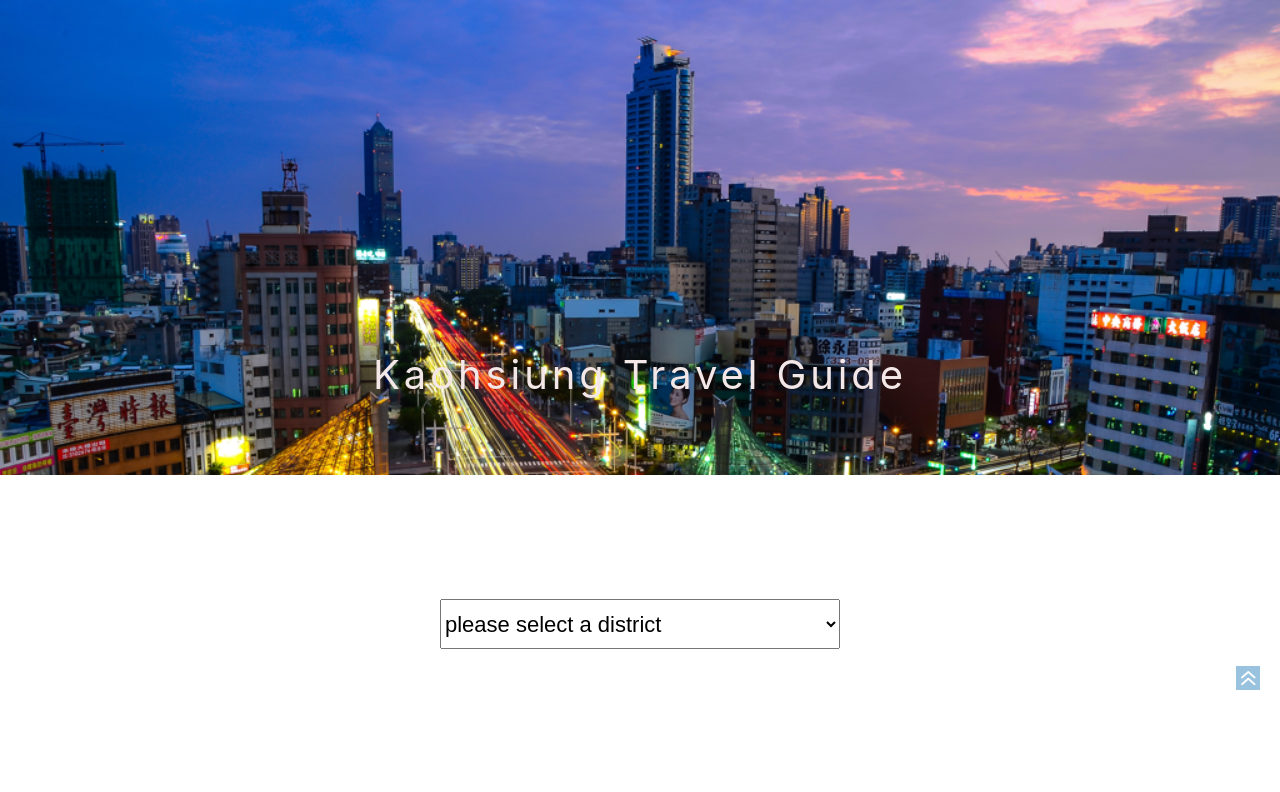
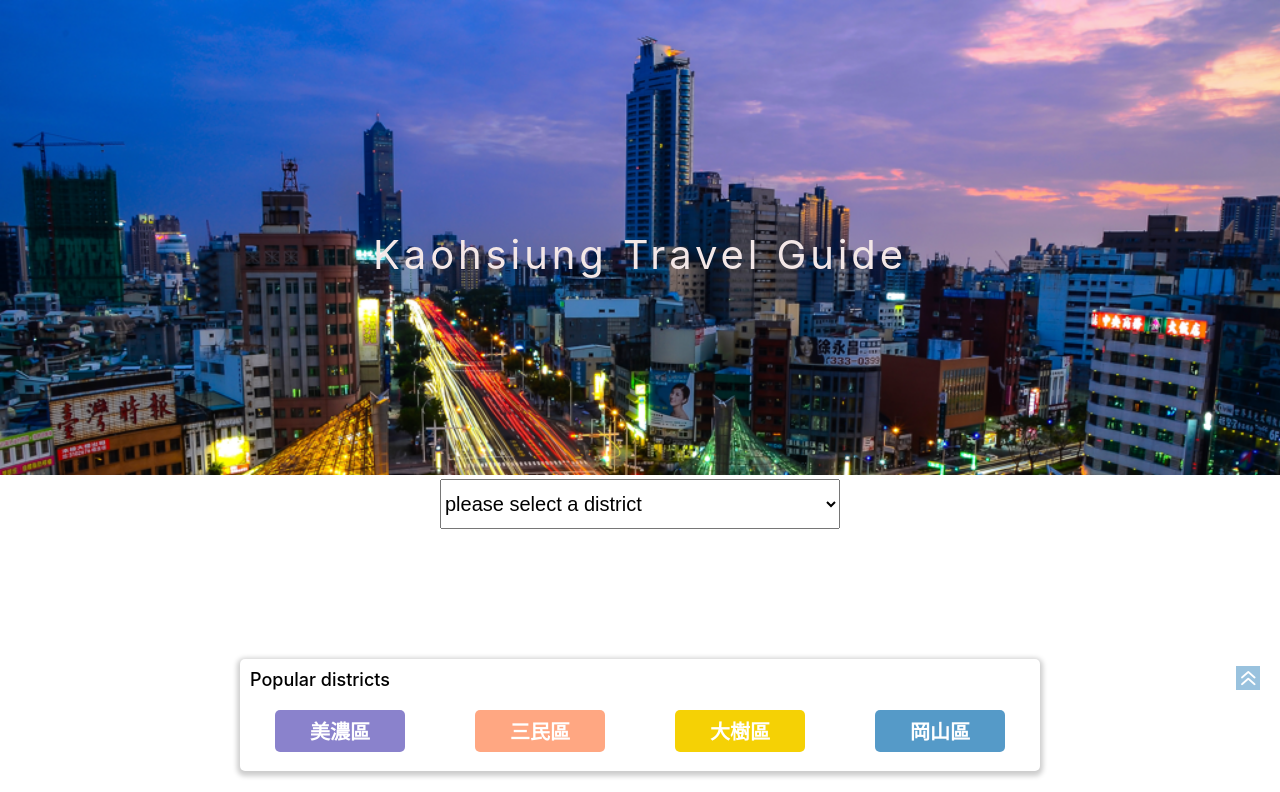
Before and after one commit to wolfzxcv/React-Kaohsiung-Travel-Guide, a React (Create React App) app: page / in a window 1280 px wide. Shown: the top 792 px of the page. Built offline with nearby package versions, Linux system fonts and the light colour scheme.

Commit message:
before writing filter and display list

```diff
--- a/src/App.js
+++ b/src/App.js
@@ -1,7 +1,8 @@
-import React from 'react'
+import React, {useState} from 'react'
 import styled from 'styled-components'
 import PropTypes from 'prop-types'
 import Select from './components/Select'
+import Popular from './components/Popular'
 import List from './components/List'
 
 const header_bg = require('../src/images/header_bg.png')
@@ -13,6 +14,7 @@ const blue = '#559AC8'
 const white = '#F3E7E7'
 
 const App = ({className}) => {
+  const [select, setSelect] = useState('please select a district')
 
   const filterSelectOptions = all.allData.reduce( (eachData, zone) => {
     eachData[zone.Zone] = 0
@@ -20,23 +22,25 @@ const App = ({className}) => {
 
   const getSelectOptions= Object.keys(filterSelectOptions)
 
-  // const showlist = () ={
+  const option1 = () => setSelect('美濃區')
+  const option2 = () => setSelect('三民區')
+  const option3 = () => setSelect('大樹區')
+  const option4 = () => setSelect('岡山區')
 
-  // }
-
+  console.log(all.allData.filter( x=> select.includes(x.Zone)))
 
   return (
     <div className={className}>
       <a name="top"></a>
+
       <header>
       <img src={header_bg} />
       <p>Kaohsiung Travel Guide</p>
       </header>
 
-
      <div className='select'>
-     <select id="dropdown">
-      <option value="0" disabled selected>please select a district</option>
+     <select value={select} onChange={e=> setSelect(e.target.value)} >
+      <option value='please select a district' disabled>please select a district</option>
       {getSelectOptions.map( (option, idx) =>
       <Select
       key={idx}
@@ -46,14 +50,22 @@ const App = ({className}) => {
      </select>
     </div>
 
+    <Popular option1={option1} option2={option2} option3={option3} option4={option4} />
+
     <hr/><img className='icons_down' src={icons_down} />
-      {/* {console.log(all.allData.map(i=> i.Name))} */}
+
+    <div className='show-title'>{select}</div>
+
       <List />
+
+
     <a href='#top'><img className='btn_goTop' src={btn_goTop} /></a>
+
     <footer>
     <p>Kaohsiung Travel</p>
     <p>Data source <a href='https://www.kcg.gov.tw/EN/Default.aspx' target='_blank'>Kaohsiung City Government</a></p>
     </footer>
+
     </div>
   )
 }
@@ -65,7 +77,7 @@ App.propTypes = {
 const StyledApp = styled(App)`
 
  header{
-  margin: 350px 0 200px 0;
+  margin: 230px 0 200px 0;
   font-size: 40px;
   color: ${white};
   letter-spacing: 3.89px;
@@ -83,14 +95,13 @@ const StyledApp = styled(App)`
 }
 
 .select{
-  height: 200px;
+  height: 100px;
   display: flex;
   justify-content: center;
 }
 
 select{
-
-  font-size: 22px;
+  font-size: 20px;
   width: 400px;
   height: 50px;
 }
@@ -112,6 +123,14 @@ hr {
   border: 2px solid ${blue};
   border-radius: 50%;
 }
+
+.show-title{
+  display: flex;
+  justify-content: center;
+  color: #8A82CC;
+  font-size: 36px;
+}
+
 
 .btn_goTop{
 	position: fixed;
--- /dev/null
+++ b/src/components/Popular.js
@@ -0,0 +1,110 @@
+import React from 'react'
+import styled from 'styled-components'
+import PropTypes from 'prop-types'
+
+const Popular = ({className, option1, option2, option3, option4}) => {
+  return (
+    <div className={className}>
+
+    <div className='left'>Popular districts</div>
+
+    <div className='four-options'>
+    <div className='option1' onClick={option1}>美濃區</div>
+    <div className='option2' onClick={option2}>三民區</div>
+    <div className='option3' onClick={option3}>大樹區</div>
+    <div className='option4' onClick={option4}>岡山區</div>
+    </div>
+
+    </div>
+  )
+}
+
+Popular.propTypes = {
+  className: PropTypes.string
+}
+
+const StyledPopular = styled(Popular)`
+  background: #FFFFFF;
+  margin: 80px auto;
+  box-shadow: 0 2px 5px 3px rgba(0,0,0,0.20);
+  border-radius: 5px;
+  width: 800px;
+  height: 112px;
+  display: flex;
+  flex-direction: column;
+
+.left{
+  margin: 10px;
+  font-size: 18px;
+  font-weight: 500;
+  color: #000000;
+  align-self: flex-start;
+  flex: 1;
+}
+
+.four-options{
+  display: flex;
+  font-size: 24px;
+  justify-content: space-around;
+  flex: 2 0 0%;
+}
+
+.option1{
+  width: 130px;
+  height: 42px;
+  font-size: 20px;
+  font-weight: 700;
+  color: #FFFFFF;
+  background: #8A82CC;
+  border-radius: 5px;
+  display: flex;
+  justify-content: center;
+  align-items: center;
+}
+
+.option2{
+  width: 130px;
+  height: 42px;
+  font-size: 20px;
+  font-weight: 700;
+  color: #FFFFFF;
+  background: #FFA782;;
+  border-radius: 5px;
+  display: flex;
+  justify-content: center;
+  align-items: center;
+}
+
+.option3{
+  width: 130px;
+  height: 42px;
+  font-size: 20px;
+  font-weight: 700;
+  color: #FFFFFF;
+  background: #F5D105;
+  border-radius: 5px;
+  display: flex;
+  justify-content: center;
+  align-items: center;
+}
+
+.option4{
+  width: 130px;
+  height: 42px;
+  font-size: 20px;
+  font-weight: 700;
+  color: #FFFFFF;
+  background: #559AC8;
+  border-radius: 5px;
+  display: flex;
+  justify-content: center;
+  align-items: center;
+}
+
+
+`
+
+
+StyledPopular.displayName = 'Popular'
+
+export default StyledPopular
```
Lines whose indentation alone changed are shown as unchanged.
